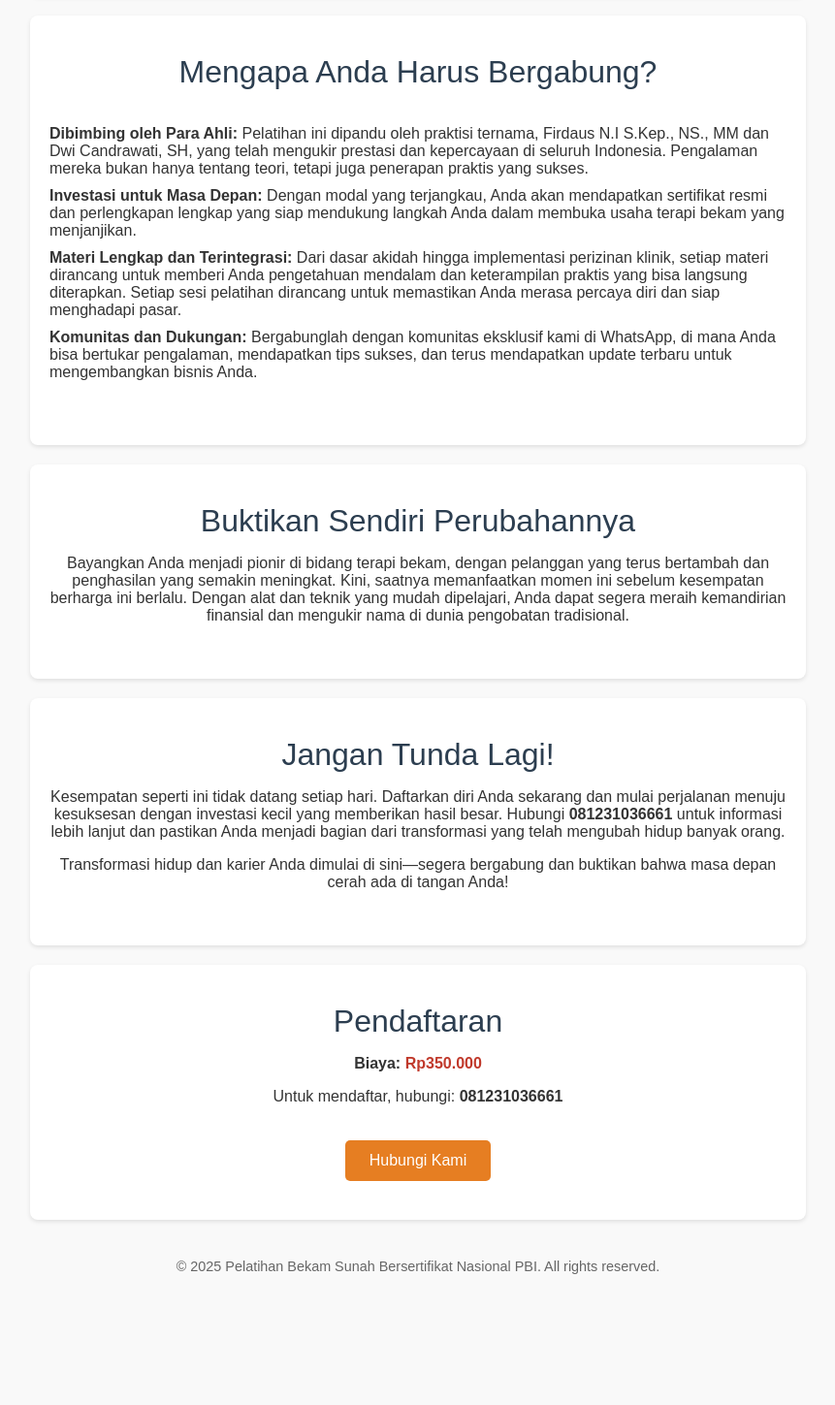
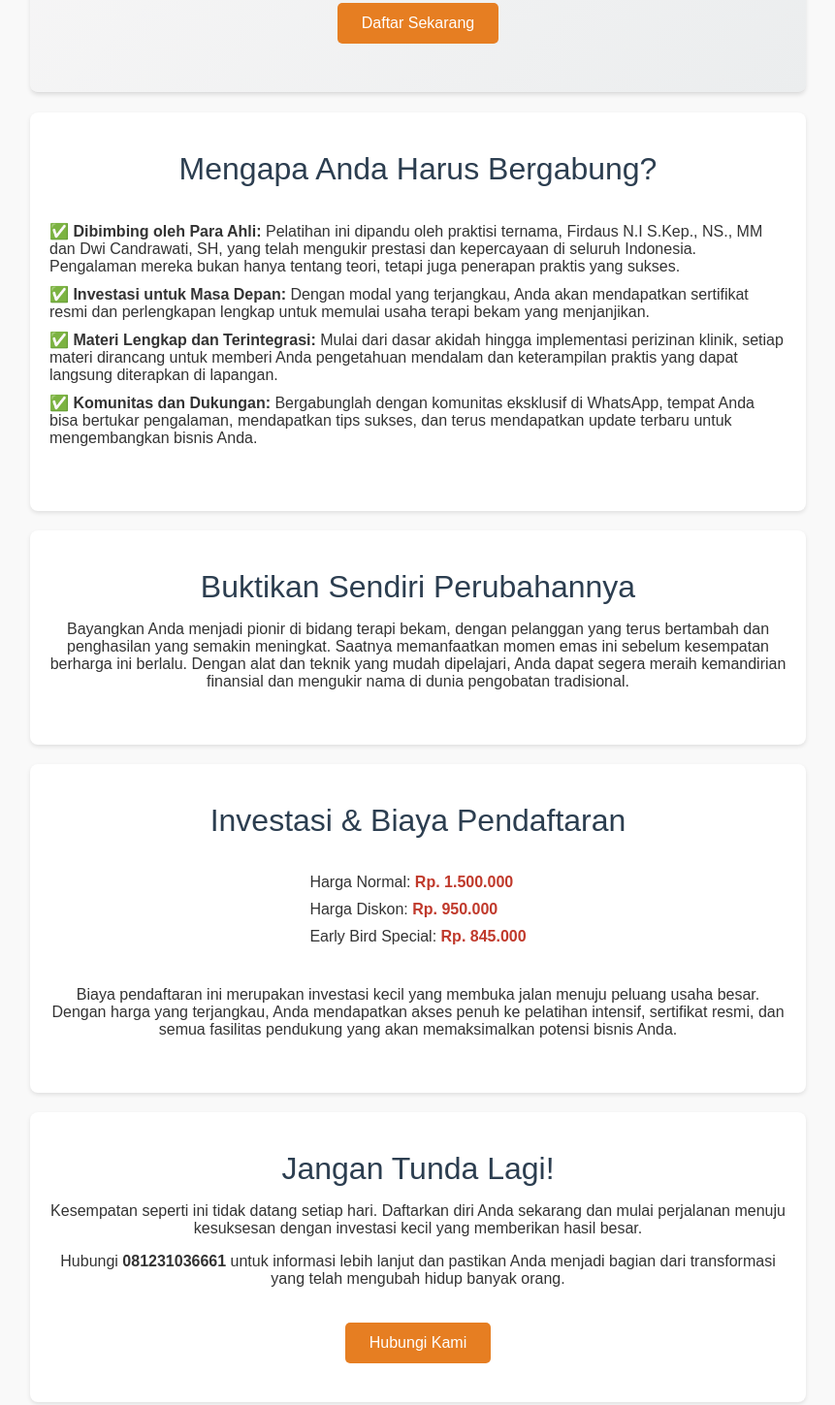
Before and after one commit to VictoriaAdv/limasan, a plain HTML site: page index.html in a window 1280 px wide. Shown: the part 679-2128 px from the top of the page at 97% size, without its empty margins (209-1070 px from the left). Before the commit the page ends 2013 px from the top, so only its background shows below. Drawn offline with Linux system fonts and the light colour scheme.

Commit message:
Update index.html

```diff
--- a/index.html
+++ b/index.html
@@ -99,12 +99,11 @@
 
 <!-- Hero Section -->
 <div class="section hero">
-    <div class="headline">Raih Kesuksesan dengan Pelatihan Bekam Sunah<br>Bersertifikat Nasional PBI!</div>
+  <div class="headline">Raih Kesuksesan dengan Pelatihan Bekam Sunah Bersertifikat Nasional PBI!</div>
   <div class="subheadline">
-      Bayangkan memiliki keterampilan yang tidak hanya meningkatkan kesehatan,<br>
-      tetapi juga membuka peluang usaha yang menguntungkan.
+    Bayangkan memiliki keterampilan yang tidak hanya meningkatkan kesehatan, tetapi juga membuka peluang usaha menguntungkan.
   </div>
-    <img src="https://picsum.photos/600/300?grayscale" alt="Pelatihan Bekam Sunah" class="hero-image">
+  <img src="https://picsum.photos/600/400?grayscale" alt="Pelatihan Bekam Sunah" class="hero-image">
   <a href="#pendaftaran" class="cta-btn">Daftar Sekarang</a>
 </div>
 
@@ -112,24 +111,10 @@
 <div class="section">
   <div class="headline">Mengapa Anda Harus Bergabung?</div>
   <ul style="text-align:left; display:inline-block;">
-      <li>
-        <strong>Dibimbing oleh Para Ahli:</strong> Pelatihan ini dipandu oleh praktisi ternama, Firdaus N.I S.Kep., NS., MM
-        dan Dwi Candrawati, SH, yang telah mengukir prestasi dan kepercayaan di seluruh Indonesia. Pengalaman mereka
-        bukan hanya tentang teori, tetapi juga penerapan praktis yang sukses.
-      </li>
-      <li>
-        <strong>Investasi untuk Masa Depan:</strong> Dengan modal yang terjangkau, Anda akan mendapatkan sertifikat resmi
-        dan perlengkapan lengkap yang siap mendukung langkah Anda dalam membuka usaha terapi bekam yang menjanjikan.
-      </li>
-      <li>
-        <strong>Materi Lengkap dan Terintegrasi:</strong> Dari dasar akidah hingga implementasi perizinan klinik, setiap
-        materi dirancang untuk memberi Anda pengetahuan mendalam dan keterampilan praktis yang bisa langsung diterapkan.
-        Setiap sesi pelatihan dirancang untuk memastikan Anda merasa percaya diri dan siap menghadapi pasar.
-      </li>
-      <li>
-        <strong>Komunitas dan Dukungan:</strong> Bergabunglah dengan komunitas eksklusif kami di WhatsApp, di mana Anda
-        bisa bertukar pengalaman, mendapatkan tips sukses, dan terus mendapatkan update terbaru untuk mengembangkan bisnis Anda.
-      </li>
+    <li>✅ <strong>Dibimbing oleh Para Ahli:</strong> Pelatihan ini dipandu oleh praktisi ternama, Firdaus N.I S.Kep., NS., MM dan Dwi Candrawati, SH, yang telah mengukir prestasi dan kepercayaan di seluruh Indonesia. Pengalaman mereka bukan hanya tentang teori, tetapi juga penerapan praktis yang sukses.</li>
+    <li>✅ <strong>Investasi untuk Masa Depan:</strong> Dengan modal yang terjangkau, Anda akan mendapatkan sertifikat resmi dan perlengkapan lengkap untuk memulai usaha terapi bekam yang menjanjikan.</li>
+    <li>✅ <strong>Materi Lengkap dan Terintegrasi:</strong> Mulai dari dasar akidah hingga implementasi perizinan klinik, setiap materi dirancang untuk memberi Anda pengetahuan mendalam dan keterampilan praktis yang dapat langsung diterapkan di lapangan.</li>
+    <li>✅ <strong>Komunitas dan Dukungan:</strong> Bergabunglah dengan komunitas eksklusif di WhatsApp, tempat Anda bisa bertukar pengalaman, mendapatkan tips sukses, dan terus mendapatkan update terbaru untuk mengembangkan bisnis Anda.</li>
   </ul>
 </div>
 
@@ -137,30 +122,33 @@
 <div class="section">
   <div class="headline">Buktikan Sendiri Perubahannya</div>
   <p>
-      Bayangkan Anda menjadi pionir di bidang terapi bekam, dengan pelanggan yang terus bertambah dan penghasilan yang semakin meningkat.
-      Kini, saatnya memanfaatkan momen ini sebelum kesempatan berharga ini berlalu. Dengan alat dan teknik yang mudah dipelajari,
-      Anda dapat segera meraih kemandirian finansial dan mengukir nama di dunia pengobatan tradisional.
+    Bayangkan Anda menjadi pionir di bidang terapi bekam, dengan pelanggan yang terus bertambah dan penghasilan yang semakin meningkat. Saatnya memanfaatkan momen emas ini sebelum kesempatan berharga ini berlalu. Dengan alat dan teknik yang mudah dipelajari, Anda dapat segera meraih kemandirian finansial dan mengukir nama di dunia pengobatan tradisional.
   </p>
 </div>
 
-  <!-- Jangan Tunda Lagi -->
+<!-- Investasi & Biaya Pendaftaran -->
 <div class="section">
+  <div class="headline">Investasi & Biaya Pendaftaran</div>
+  <ul style="text-align:left; display:inline-block;">
+    <li>Harga Normal: <span class="highlight">Rp. 1.500.000</span></li>
+    <li>Harga Diskon: <span class="highlight">Rp. 950.000</span></li>
+    <li>Early Bird Special: <span class="highlight">Rp. 845.000</span></li>
+  </ul>
+  <p>
+    Biaya pendaftaran ini merupakan investasi kecil yang membuka jalan menuju peluang usaha besar. Dengan harga yang terjangkau, Anda mendapatkan akses penuh ke pelatihan intensif, sertifikat resmi, dan semua fasilitas pendukung yang akan memaksimalkan potensi bisnis Anda.
+  </p>
+</div>
+
+<!-- Pendaftaran / Call-to-Action -->
+<div class="section" id="pendaftaran">
   <div class="headline">Jangan Tunda Lagi!</div>
   <p>
     Kesempatan seperti ini tidak datang setiap hari. Daftarkan diri Anda sekarang dan mulai perjalanan menuju kesuksesan dengan investasi kecil yang memberikan hasil besar.
+  </p>
+  <p>
     Hubungi <strong>081231036661</strong> untuk informasi lebih lanjut dan pastikan Anda menjadi bagian dari transformasi yang telah mengubah hidup banyak orang.
   </p>
-    <p>
-      Transformasi hidup dan karier Anda dimulai di sini—segera bergabung dan buktikan bahwa masa depan cerah ada di tangan Anda!
-    </p>
-  </div>
-
-  <!-- Pendaftaran -->
-  <div class="section" id="pendaftaran">
-    <div class="headline">Pendaftaran</div>
-    <p><strong>Biaya:</strong> <span class="highlight">Rp350.000</span></p>
-    <p>Untuk mendaftar, hubungi: <strong>081231036661</strong></p>
-    <a href="tel:+6281231036661" class="cta-btn">Hubungi Kami</a>
+  <a href="mailto:info@example.com" class="cta-btn">Hubungi Kami</a>
 </div>
 
 <!-- Footer -->
```
Lines whose indentation alone changed are shown as unchanged.
